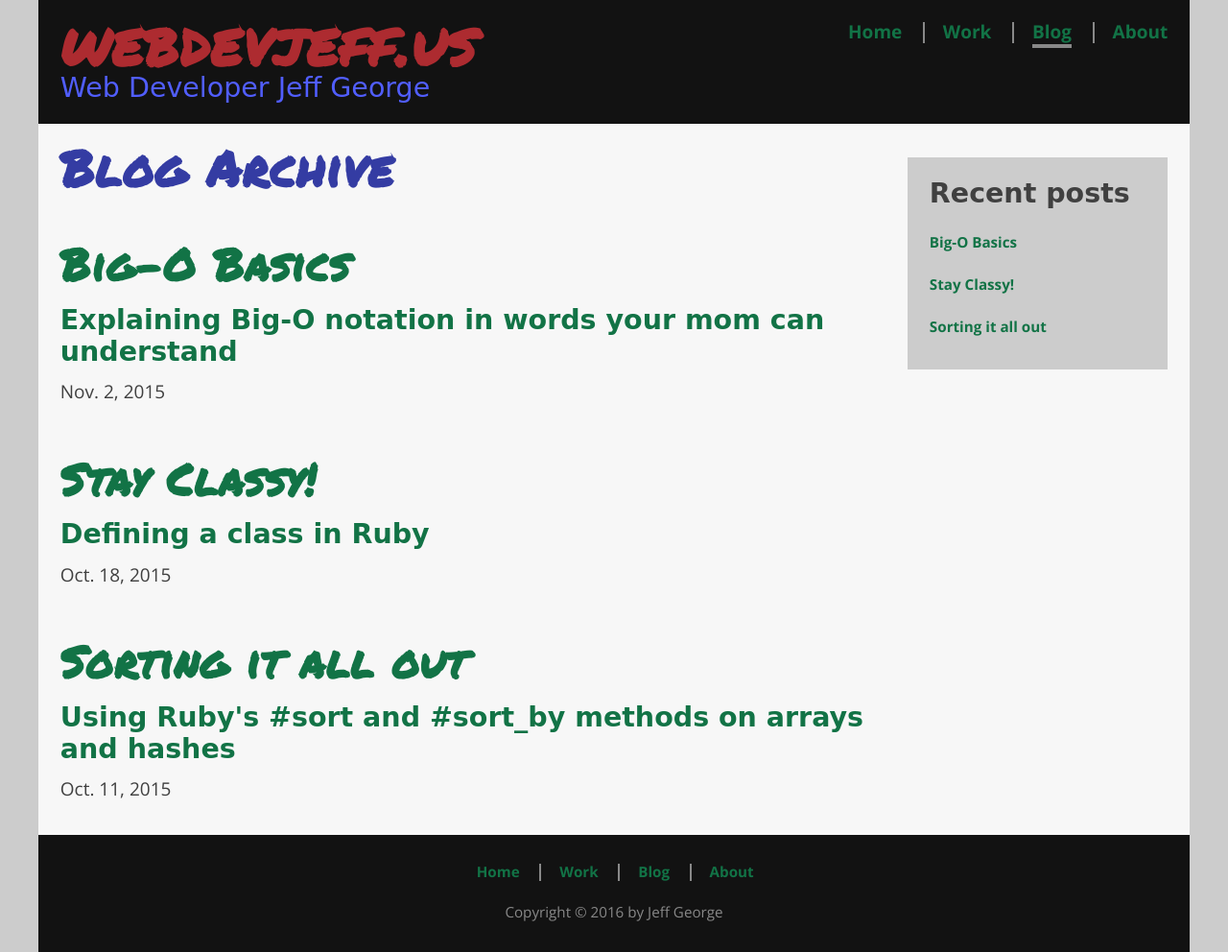
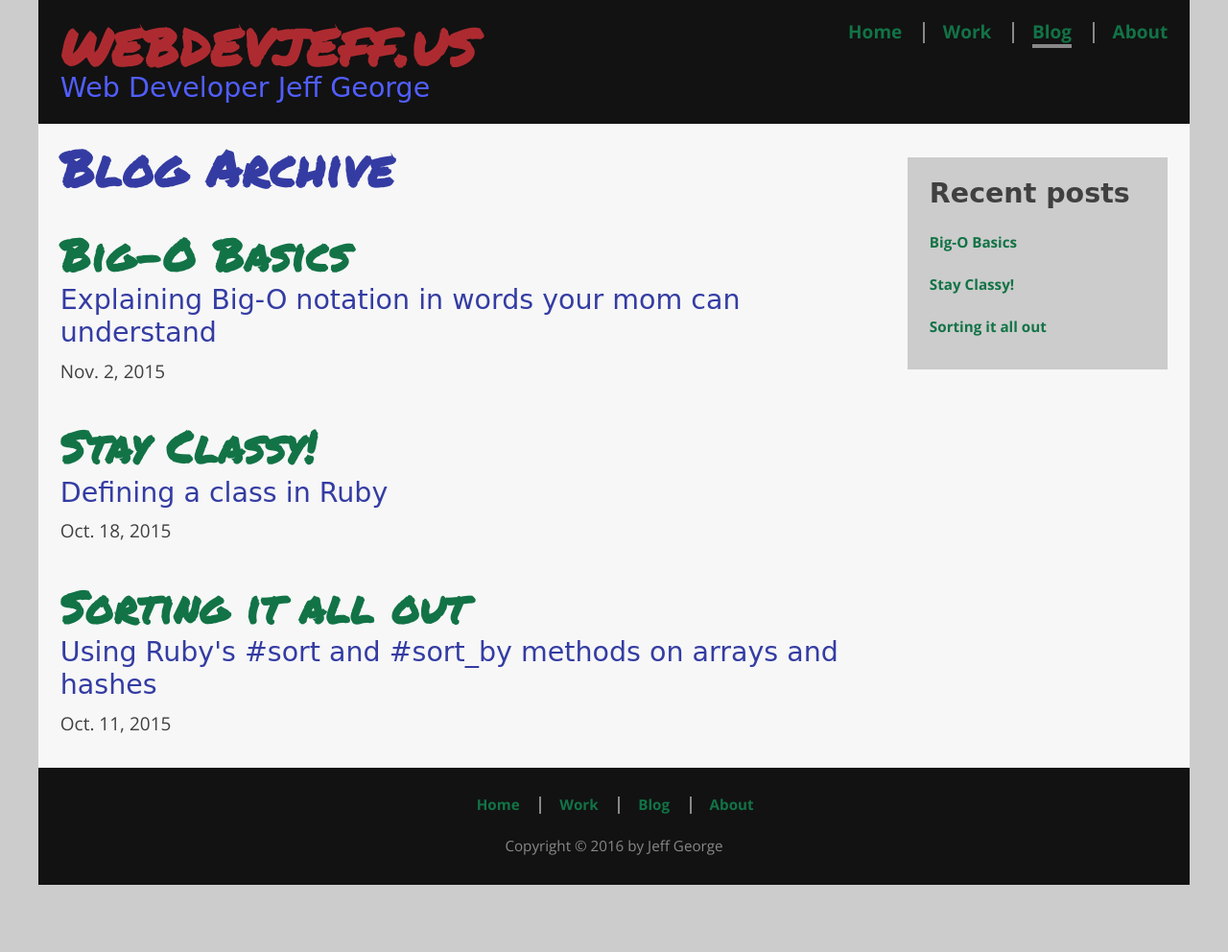
Before and after one commit to webdevjeffus/webdev-new, a Jekyll site: the page built from blog.md, in a window 1280 px wide. Shown: the whole page at 96% size. Built offline with Jekyll 4.4.1, drawn with Linux system fonts in a browser that asks for light colours; nearby versions of some CDN libraries; some web fonts are replaced; after the commit the page ends 922 px from its top, so only the background shows below that.

Commit message:
Add .blog-listing styling to blog index and post layouts

```diff
--- a/_layouts/blog-post.html
+++ b/_layouts/blog-post.html
@@ -6,7 +6,7 @@
 <section class="row">
 
     <article class="ph-col-12 tab-col-8 cmp-col-9 gtr">
-      <header>
+      <header class="blog-listing">
         <h2>{{ page.title }}</h2>
         <p><strong>{{ page.subtitle }}</strong></p>
         <p>Posted {{ page.posted }}</p>
--- a/blog.md
+++ b/blog.md
@@ -8,10 +8,9 @@
     <h1>Blog Archive</h1>
     <ul>
       {% for post in site.posts limit:5 %}
-      <br>
-      <li>
+      <li class="blog-listing">
         <h2><a href="{{site.baseurl}}{{post.url}}">{{post.title}}</a></h2>
-        <h4><a href="{{site.baseurl}}{{post.url}}">{{post.subtitle}}</a></h4>
+        <p>{{post.subtitle}}</p>
         <p>{{post.posted}}</p>
       </li>
       {% endfor %}
```
